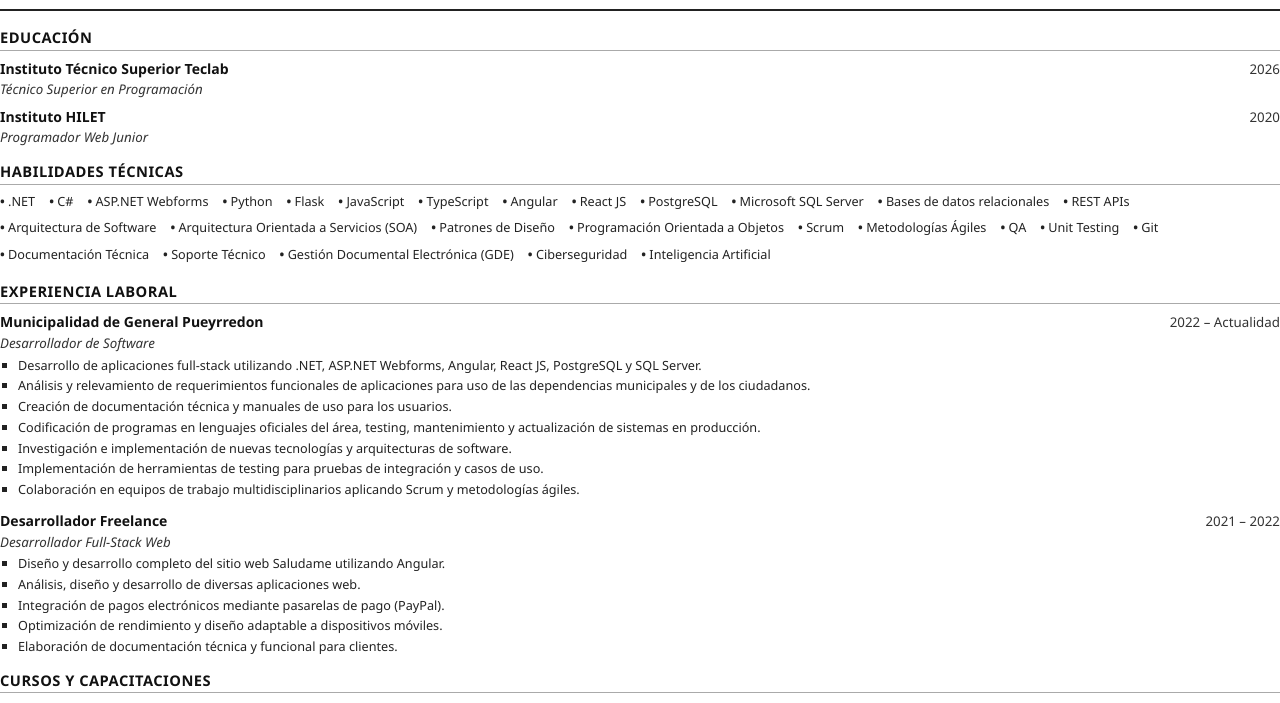
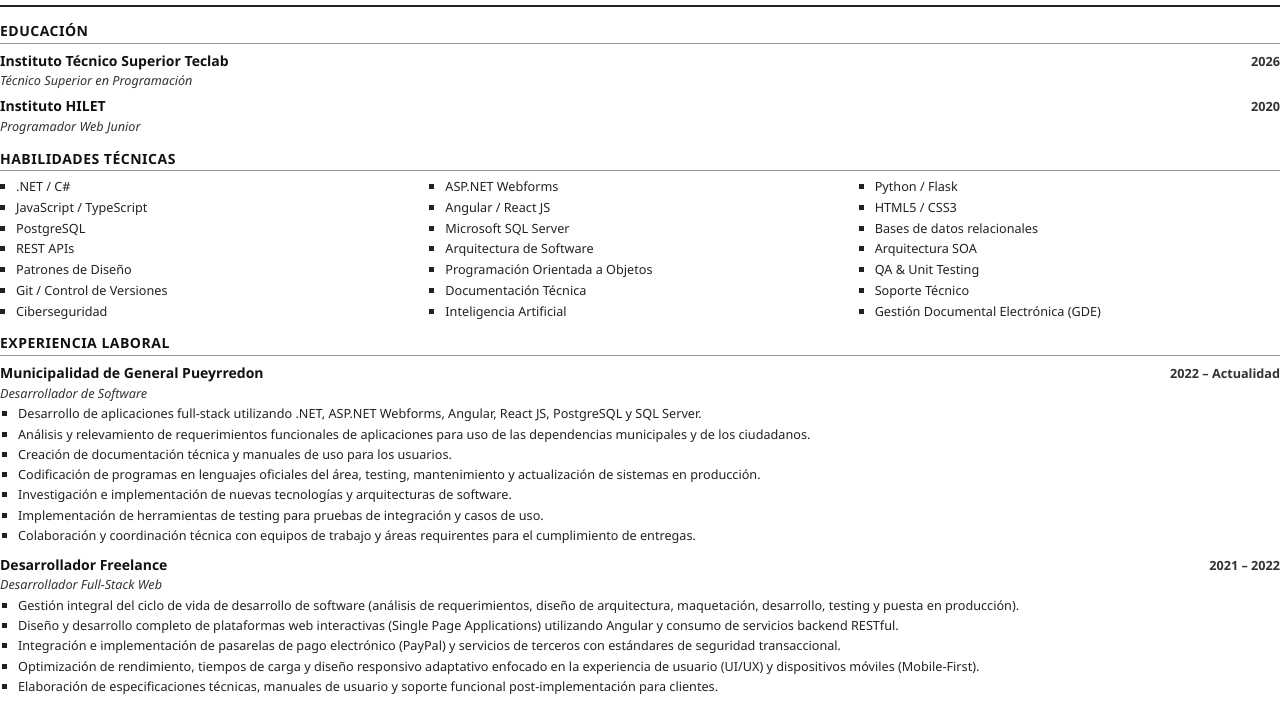
Before and after one commit to guidocassulo/concurso, a website: page curriculum_guido_cassulo.html in a window 1280 px wide. Shown: the part 63-766 px from the top of the page. Drawn offline with Linux system fonts and the light colour scheme.

Commit message:
Mejorar CV: habilidades ordenadas en 3 columnas prolijas, redaccion ejecutiva para freelance y eliminacion de Scrum en el municipio

```diff
--- a/curriculum_guido_cassulo.html
+++ b/curriculum_guido_cassulo.html
@@ -6,7 +6,7 @@
     <style>
         @page {
             size: A4;
-            margin: 20mm 20mm 20mm 20mm;
+            margin: 18mm 18mm 18mm 18mm;
         }
 
         * {
@@ -17,7 +17,7 @@
 
         body {
             font-family: 'Segoe UI', Arial, Helvetica, sans-serif;
-            color: #222;
+            color: #1a1a1a;
             background-color: #fff;
             line-height: 1.4;
             font-size: 10pt;
@@ -26,8 +26,8 @@
         .main-header {
             text-align: center;
             border-bottom: 2px solid #222;
-            padding-bottom: 12px;
-            margin-bottom: 16px;
+            padding-bottom: 10px;
+            margin-bottom: 14px;
         }
 
         .name {
@@ -35,27 +35,27 @@
             font-weight: 700;
             color: #111;
             letter-spacing: 0.5px;
-            margin-bottom: 4px;
+            margin-bottom: 3px;
         }
 
         .contact-info {
-            font-size: 10pt;
+            font-size: 9.5pt;
             color: #333;
         }
 
         .section {
-            margin-bottom: 14px;
+            margin-bottom: 13px;
         }
 
         .section-title {
-            font-size: 11pt;
+            font-size: 10.5pt;
             font-weight: 700;
             color: #111;
             text-transform: uppercase;
             letter-spacing: 0.5px;
-            border-bottom: 1px solid #aaa;
+            border-bottom: 1px solid #999;
             padding-bottom: 2px;
-            margin-bottom: 8px;
+            margin-bottom: 7px;
         }
 
         .item-header {
@@ -72,47 +72,46 @@
         }
 
         .item-subtitle {
-            font-size: 10pt;
+            font-size: 9.5pt;
             font-style: italic;
             color: #333;
-            margin-bottom: 4px;
+            margin-bottom: 3px;
         }
 
         .item-date {
-            font-size: 10pt;
+            font-size: 9.5pt;
             color: #333;
+            font-weight: 600;
         }
 
-        ul {
+        ul.bullet-list {
             list-style-type: square;
             margin-left: 18px;
             margin-top: 3px;
-            margin-bottom: 6px;
+            margin-bottom: 5px;
         }
 
-        li {
-            margin-bottom: 3px;
+        ul.bullet-list li {
+            margin-bottom: 2.5px;
             font-size: 9.5pt;
             color: #222;
             text-align: justify;
         }
 
-        .skills-list {
-            display: flex;
-            flex-wrap: wrap;
-            gap: 6px 14px;
-            list-style: none;
-            margin-left: 0;
+        .skills-grid {
+            display: grid;
+            grid-template-columns: 1fr 1fr 1fr;
+            column-gap: 24px;
+            row-gap: 3px;
+            margin-left: 16px;
+            margin-top: 4px;
+            margin-bottom: 6px;
+            list-style-type: square;
         }
 
-        .skills-list li {
+        .skills-grid li {
             font-size: 9.5pt;
             color: #222;
-        }
-
-        .skills-list li::before {
-            content: "• ";
-            font-weight: bold;
         }
     </style>
 </head>
@@ -127,7 +126,7 @@
 
     <div class="section">
         <div class="section-title">Educación</div>
-        <div style="margin-bottom: 8px;">
+        <div style="margin-bottom: 6px;">
             <div class="item-header">
                 <span class="item-title">Instituto Técnico Superior Teclab</span>
                 <span class="item-date">2026</span>
@@ -145,54 +144,48 @@
 
     <div class="section">
         <div class="section-title">Habilidades Técnicas</div>
-        <ul class="skills-list">
-            <li>.NET</li>
-            <li>C#</li>
+        <ul class="skills-grid">
+            <li>.NET / C#</li>
             <li>ASP.NET Webforms</li>
-            <li>Python</li>
-            <li>Flask</li>
-            <li>JavaScript</li>
-            <li>TypeScript</li>
-            <li>Angular</li>
-            <li>React JS</li>
+            <li>Python / Flask</li>
+            <li>JavaScript / TypeScript</li>
+            <li>Angular / React JS</li>
+            <li>HTML5 / CSS3</li>
             <li>PostgreSQL</li>
             <li>Microsoft SQL Server</li>
             <li>Bases de datos relacionales</li>
             <li>REST APIs</li>
             <li>Arquitectura de Software</li>
-            <li>Arquitectura Orientada a Servicios (SOA)</li>
+            <li>Arquitectura SOA</li>
             <li>Patrones de Diseño</li>
             <li>Programación Orientada a Objetos</li>
-            <li>Scrum</li>
-            <li>Metodologías Ágiles</li>
-            <li>QA</li>
-            <li>Unit Testing</li>
-            <li>Git</li>
+            <li>QA & Unit Testing</li>
+            <li>Git / Control de Versiones</li>
             <li>Documentación Técnica</li>
             <li>Soporte Técnico</li>
-            <li>Gestión Documental Electrónica (GDE)</li>
             <li>Ciberseguridad</li>
             <li>Inteligencia Artificial</li>
+            <li>Gestión Documental Electrónica (GDE)</li>
         </ul>
     </div>
 
     <div class="section">
         <div class="section-title">Experiencia Laboral</div>
 
-        <div style="margin-bottom: 12px;">
+        <div style="margin-bottom: 10px;">
             <div class="item-header">
                 <span class="item-title">Municipalidad de General Pueyrredon</span>
                 <span class="item-date">2022 – Actualidad</span>
             </div>
             <div class="item-subtitle">Desarrollador de Software</div>
-            <ul>
+            <ul class="bullet-list">
                 <li>Desarrollo de aplicaciones full-stack utilizando .NET, ASP.NET Webforms, Angular, React JS, PostgreSQL y SQL Server.</li>
                 <li>Análisis y relevamiento de requerimientos funcionales de aplicaciones para uso de las dependencias municipales y de los ciudadanos.</li>
                 <li>Creación de documentación técnica y manuales de uso para los usuarios.</li>
                 <li>Codificación de programas en lenguajes oficiales del área, testing, mantenimiento y actualización de sistemas en producción.</li>
                 <li>Investigación e implementación de nuevas tecnologías y arquitecturas de software.</li>
                 <li>Implementación de herramientas de testing para pruebas de integración y casos de uso.</li>
-                <li>Colaboración en equipos de trabajo multidisciplinarios aplicando Scrum y metodologías ágiles.</li>
+                <li>Colaboración y coordinación técnica con equipos de trabajo y áreas requirentes para el cumplimiento de entregas.</li>
             </ul>
         </div>
 
@@ -202,19 +195,19 @@
                 <span class="item-date">2021 – 2022</span>
             </div>
             <div class="item-subtitle">Desarrollador Full-Stack Web</div>
-            <ul>
-                <li>Diseño y desarrollo completo del sitio web Saludame utilizando Angular.</li>
-                <li>Análisis, diseño y desarrollo de diversas aplicaciones web.</li>
-                <li>Integración de pagos electrónicos mediante pasarelas de pago (PayPal).</li>
-                <li>Optimización de rendimiento y diseño adaptable a dispositivos móviles.</li>
-                <li>Elaboración de documentación técnica y funcional para clientes.</li>
+            <ul class="bullet-list">
+                <li>Gestión integral del ciclo de vida de desarrollo de software (análisis de requerimientos, diseño de arquitectura, maquetación, desarrollo, testing y puesta en producción).</li>
+                <li>Diseño y desarrollo completo de plataformas web interactivas (Single Page Applications) utilizando Angular y consumo de servicios backend RESTful.</li>
+                <li>Integración e implementación de pasarelas de pago electrónico (PayPal) y servicios de terceros con estándares de seguridad transaccional.</li>
+                <li>Optimización de rendimiento, tiempos de carga y diseño responsivo adaptativo enfocado en la experiencia de usuario (UI/UX) y dispositivos móviles (Mobile-First).</li>
+                <li>Elaboración de especificaciones técnicas, manuales de usuario y soporte funcional post-implementación para clientes.</li>
             </ul>
         </div>
     </div>
 
     <div class="section">
         <div class="section-title">Cursos y Capacitaciones</div>
-        <ul>
+        <ul class="bullet-list">
             <li>Actualización Profesional en Inteligencia Artificial — Instituto Técnico Superior Teclab</li>
             <li>Especialización en Software Design and Architecture — University of Alberta (Coursera)</li>
             <li>Object-Oriented Design — University of Alberta (Coursera)</li>
```
Also changed, not shown: 1 other file.
